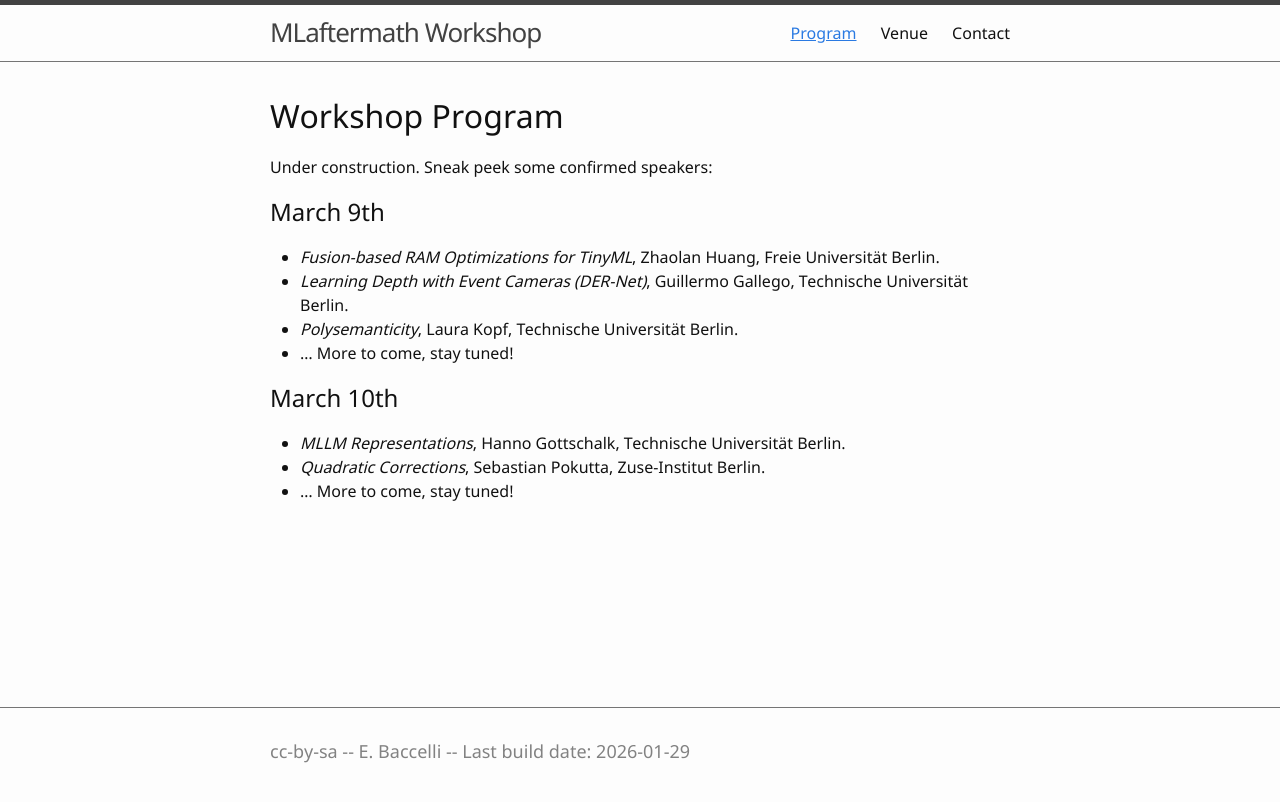
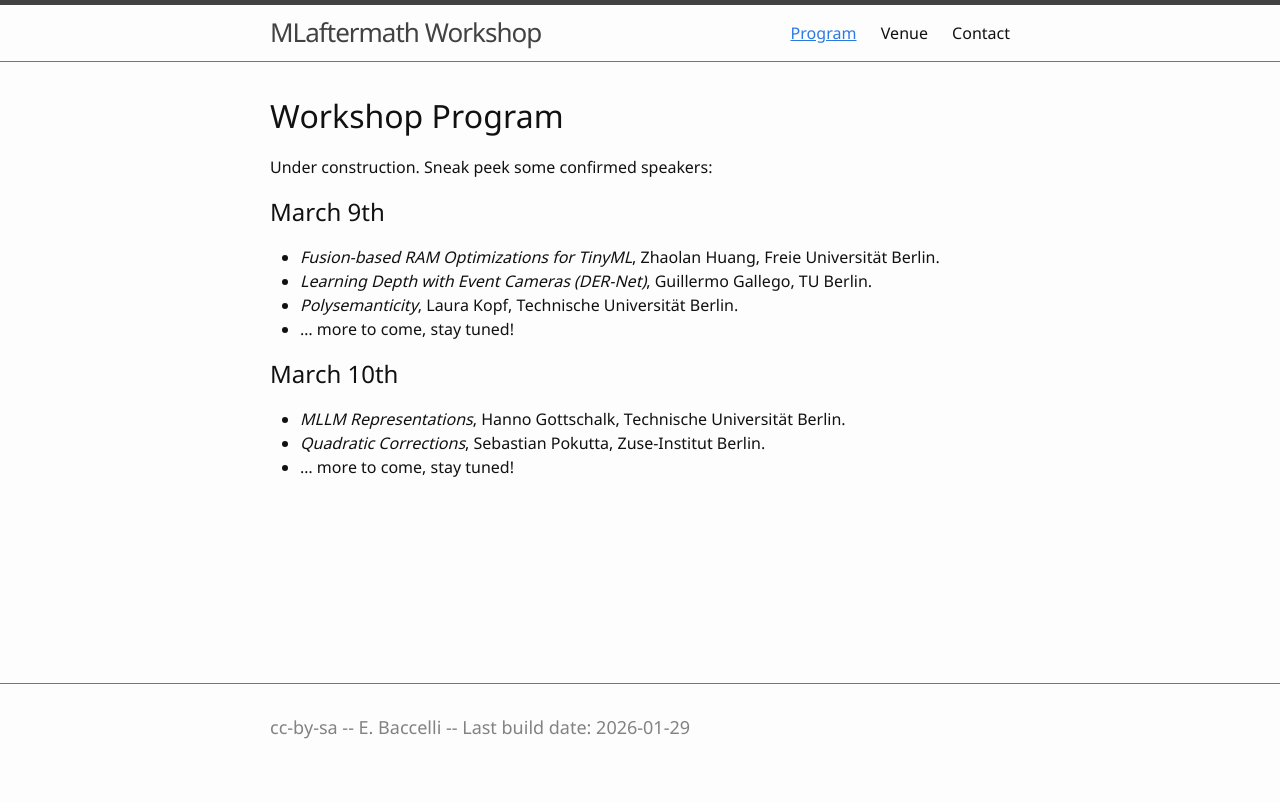
Before and after one commit to Inria-Berlin/MLaftermath, a Jekyll site: the page built from 0-program.md, in a window 1280 px wide. Shown: the top 802 px of the page. Built offline with Jekyll 4.4.1, drawn with Linux system fonts in a browser that asks for light colours.

Commit message:
program: tweaks

```diff
--- a/0-program.md
+++ b/0-program.md
@@ -8,14 +8,14 @@ Under construction. Sneak peek some confirmed speakers:
 
 ## March 9th
 - *Fusion-based RAM Optimizations for TinyML*, Zhaolan Huang, Freie Universität Berlin.
-- *Learning Depth with Event Cameras (DER-Net)*, Guillermo Gallego, Technische Universität Berlin.
+- *Learning Depth with Event Cameras (DER-Net)*, Guillermo Gallego, TU Berlin.
 - *Polysemanticity*, Laura Kopf, Technische Universität Berlin.
-- ... More to come, stay tuned!
+- ... more to come, stay tuned!
 
 ## March 10th
 - *MLLM Representations*, Hanno Gottschalk, Technische Universität Berlin.
 - *Quadratic Corrections*, Sebastian Pokutta, Zuse-Institut Berlin.
-- ... More to come, stay tuned!
+- ... more to come, stay tuned!
 
 
 <br />
```
